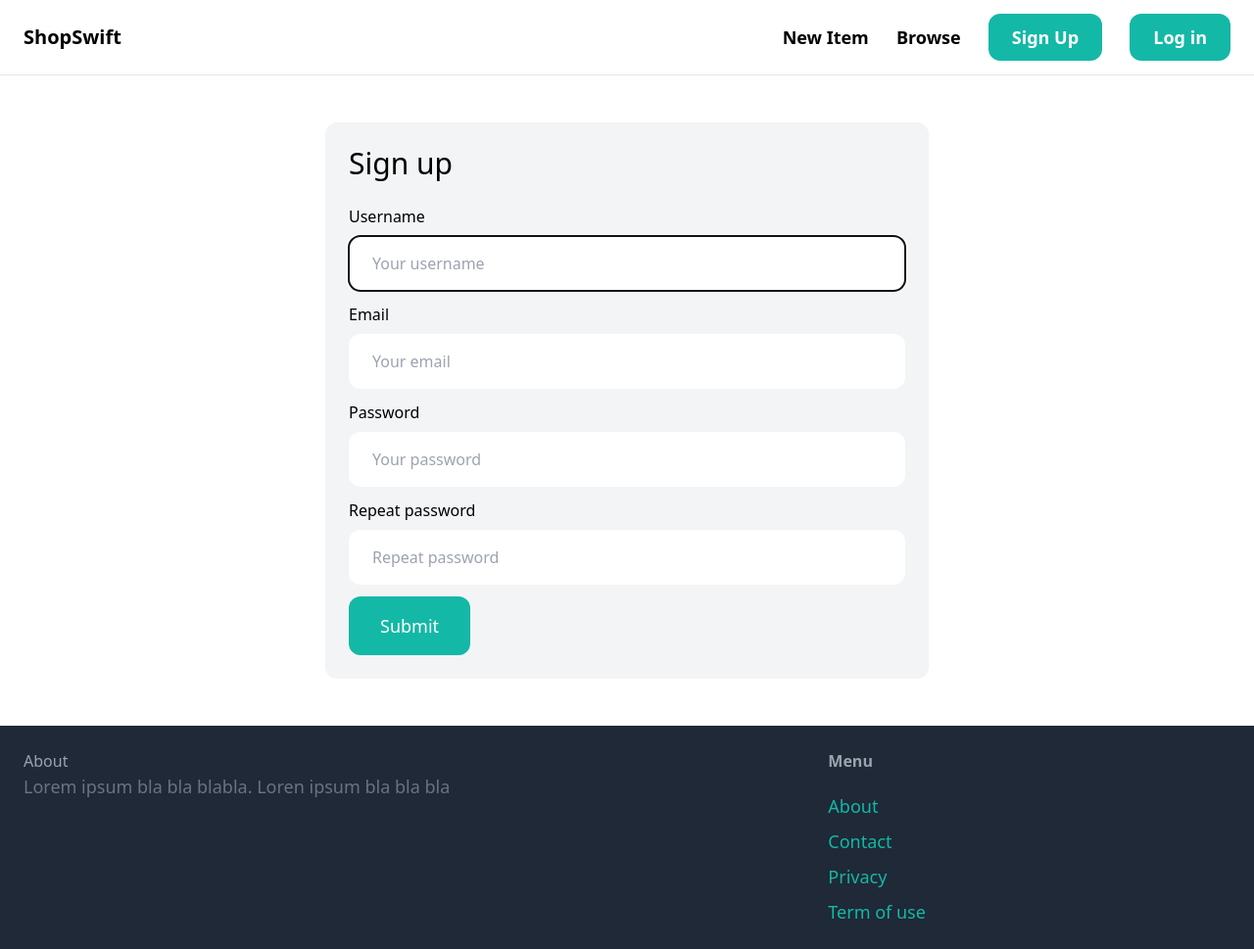
After one commit to AmirS0hail/ShopSwift, a Django app: page /signup/ in a window 1280 px wide. The commit adds this page. Shown: the whole page at 98% size. Run offline with Django 5.2, Linux system fonts and the light colour scheme; some libraries are stand-ins or nearby versions.

Commit message:
user signup flow implemented

```diff
--- a/ShopSwift/ShopSwift/urls.py
+++ b/ShopSwift/ShopSwift/urls.py
@@ -3,11 +3,8 @@ from django.urls import path, include
 from django.conf import settings
 from django.conf.urls.static import static
 
-from core.views import index, contact
-
 urlpatterns = [
-    path("", index, name="index"),
+    path('', include('core.urls')),
     path('items/', include('item.urls')),
-    path("contact/", contact, name="contact"),
     path("admin/", admin.site.urls),
 ] + static(settings.MEDIA_URL, document_root=settings.MEDIA_ROOT)
--- /dev/null
+++ b/ShopSwift/core/forms.py
@@ -0,0 +1,28 @@
+from django import forms
+from django.contrib.auth.forms import UserCreationForm
+from django.contrib.auth.models import User
+
+class SignupForm(UserCreationForm):
+  class Meta:
+    model = User
+    fields = ('username', 'email', 'password1', 'password2')
+
+  username = forms.CharField(widget=forms.TextInput(attrs={
+    'placeholder': 'Your username',
+    'class': 'w-full py-4 px-6 rounded-xl'
+  }))
+
+  email = forms.CharField(widget=forms.EmailInput(attrs = {
+    'placeholder': 'Your email',
+    'class': 'w-full py-4 px-6 rounded-xl'
+  }))
+
+  password1 = forms.CharField(widget=forms.PasswordInput(attrs = {
+    'placeholder': 'Your password',
+    'class': 'w-full py-4 px-6 rounded-xl'
+  }))
+
+  password2 = forms.CharField(widget=forms.PasswordInput(attrs = {
+    'placeholder': 'Repeat password',
+    'class': 'w-full py-4 px-6 rounded-xl'
+  }))
--- a/ShopSwift/core/templates/core/base.html
+++ b/ShopSwift/core/templates/core/base.html
@@ -22,7 +22,7 @@
         <a href="#" class="text-lg font-semibold hover:text-gray-500">Browse</a>
 
         <a
-          href=""
+          href="{% url 'core:signup'%}"
           class="px-6 py-3 text-lg font-semibold bg-teal-500 text-white rounded-xl hover:bg-teal-700"
           >Sign Up</a
         >
@@ -48,7 +48,7 @@
 
         <ul class="space-y-2">
           <li><a href="#" class="text-lg text-teal-500 hover:text-teal-700">About</a></li>
-          <li><a href="{% url 'contact' %}" class="text-lg text-teal-500 hover:text-teal-700">Contact</a></li>
+          <li><a href="{% url 'core:contact' %}" class="text-lg text-teal-500 hover:text-teal-700">Contact</a></li>
           <li><a href="#" class="text-lg text-teal-500 hover:text-teal-700">Privacy</a></li>
           <li><a href="#" class="text-lg text-teal-500 hover:text-teal-700">Term of use</a></li>
         </ul>
--- /dev/null
+++ b/ShopSwift/core/templates/core/signup.html
@@ -0,0 +1,45 @@
+{% extends 'core/base.html' %}
+
+{% block title %} Sign up {% endblock %}
+
+{% block content %}
+  <div class="w-1/2 my-6 p-6 mx-auto bg-gray-100 rounded-xl">
+    <h1 class="mb-6 text-3xl">Sign up</h1>
+
+    <form action="." method="post">
+      {% csrf_token %}
+
+      <div class="mb-3">
+        <label class="inline-block mb-2">Username</label><br>
+        {{ form.username }}
+      </div>
+
+      <div class="mb-3">
+        <label class="inline-block mb-2">Email</label><br>
+        {{ form.email }}
+      </div>
+
+      <div class="mb-3">
+        <label class="inline-block mb-2">Password</label><br>
+        {{ form.password1 }}
+      </div>
+
+      <div class="mb-3">
+        <label class="inline-block mb-2">Repeat password</label><br>
+        {{ form.password2 }}
+      </div>
+
+      {% if form.errors or form.non_field_errors %}
+        <div class="mb-3 p-6 bg-red-100 rounded-xl">
+          {% for field in form %}
+            {{ field.errors}}
+          {% endfor %}
+
+          {{ form.non_field_errors }}
+        </div>
+      {% endif %}
+
+      <button class="py-4 px-8 text-lg bg-teal-500 hover:bg-teal-700 rounded-xl text-white">Submit</button>
+    </form>
+  </div>
+{% endblock %}
--- /dev/null
+++ b/ShopSwift/core/urls.py
@@ -0,0 +1,11 @@
+from django.urls import path
+
+from . import views
+
+app_name = 'core'
+
+urlpatterns = [
+  path('', views.index, name='index'),
+  path('contact/', views.contact, name='contact'),
+  path('signup/', views.signup, name='signup')
+]
--- a/ShopSwift/core/views.py
+++ b/ShopSwift/core/views.py
@@ -1,6 +1,8 @@
-from django.shortcuts import render
+from django.shortcuts import render, redirect
 
 from item.models import Category, Item
+
+from .forms import SignupForm
 
 def index(request):
   items = Item.objects.filter(is_sold = False)[0:6]
@@ -12,3 +14,18 @@ def index(request):
 
 def contact(request):
   return render(request, 'core/contact.html')
+
+def signup(request):
+  if request.method == 'POST':
+    form = SignupForm(request.POST)
+
+    if form.is_valid():
+      form.save()
+
+      return redirect('/login/')
+  else:
+    form = SignupForm()
+
+  return render(request, 'core/signup.html', {
+    'form': form
+  })
```
